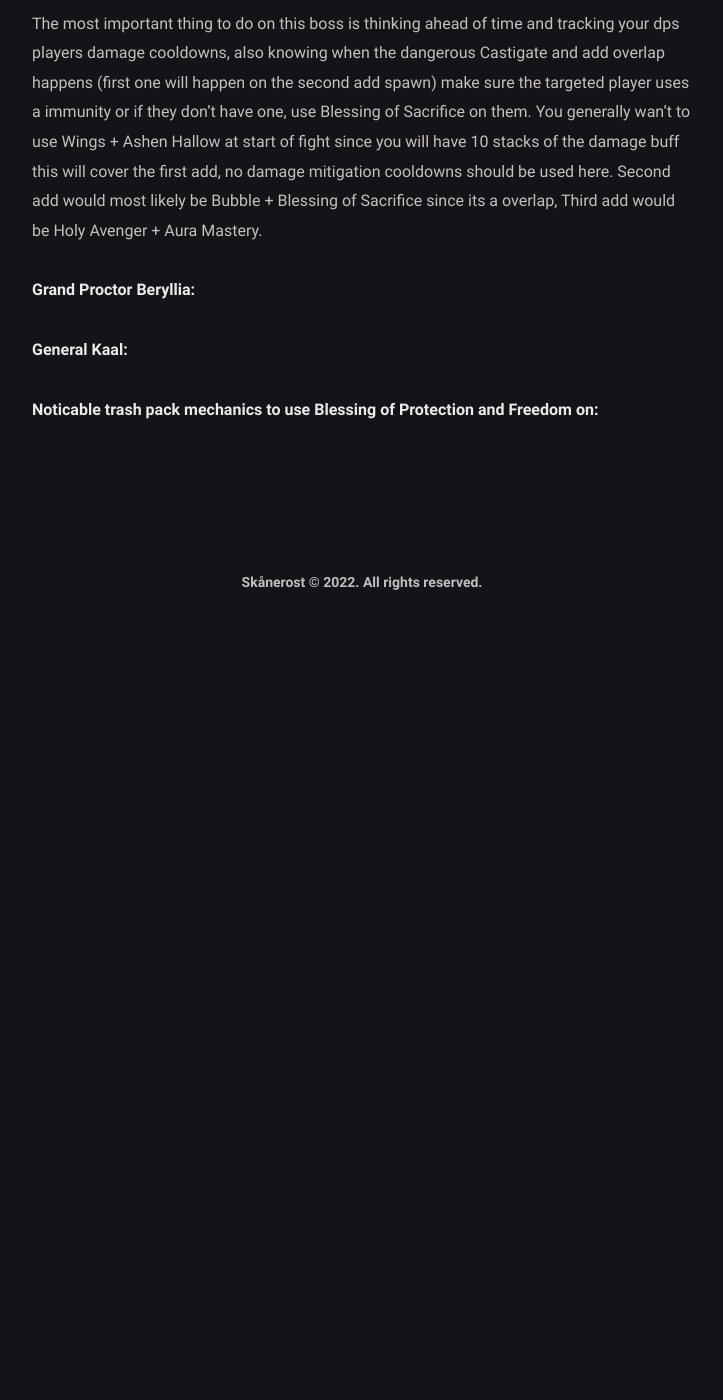
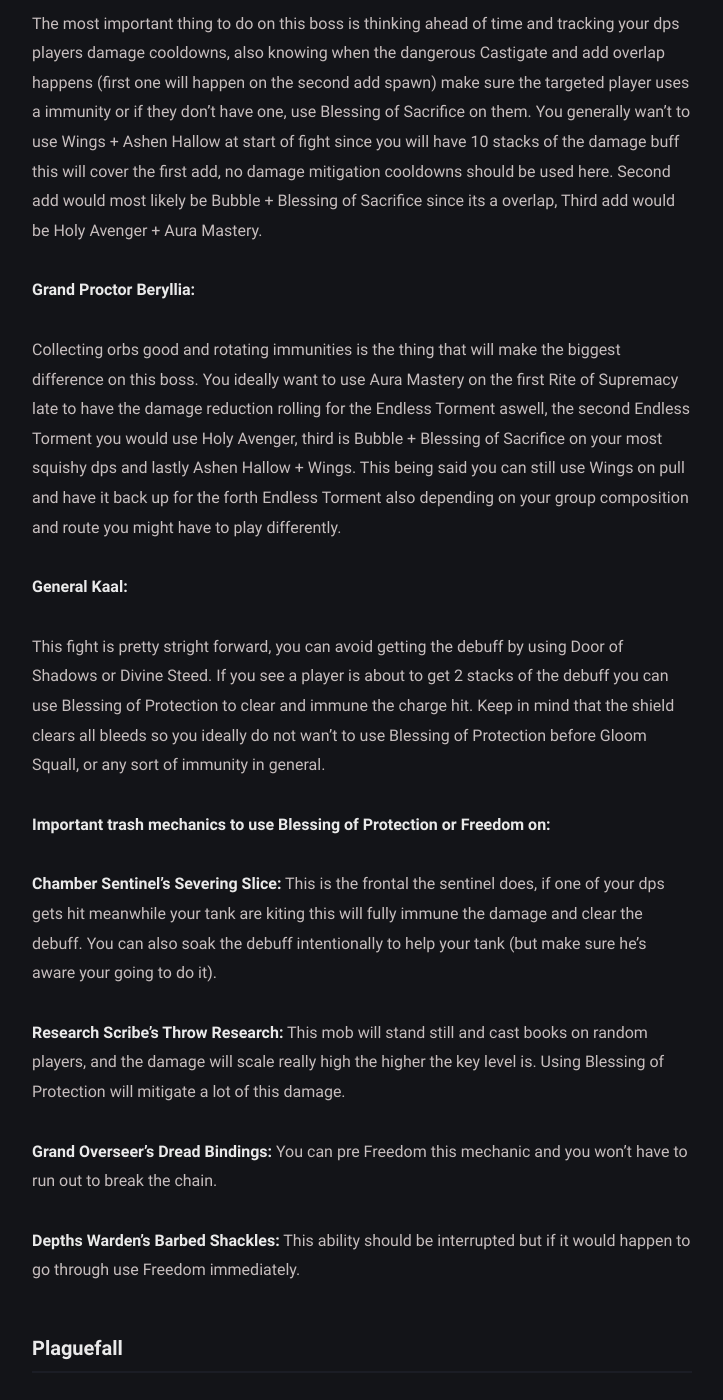
Before and after one commit to BetterThanWowhead/BetterThanWowhead.github.io, a Jekyll site: the page built from pages/M+/cd.md, in a window 1280 px wide and 1400 px high, scrolled down 2105 px. Shown: the whole window, without its empty margins (278-1001 px from the left). Built offline with Jekyll 4.4.1, drawn with Linux system fonts in a browser that asks for light colours; before the commit the page ends 2734 px from its top, so only the background shows below that.

Commit message:
Sanguine depths done

```diff
--- a/pages/M+/cd.md
+++ b/pages/M+/cd.md
@@ -40,6 +40,21 @@ The most important thing to do on this boss is thinking ahead of time and tracki
 
 **Grand Proctor Beryllia:**
 
+Collecting orbs good and rotating immunities is the thing that will make the biggest difference on this boss. You ideally want to use Aura Mastery on the first Rite of Supremacy late to have the damage reduction rolling for the Endless Torment aswell, the second Endless Torment you would use Holy Avenger, third is Bubble + Blessing of Sacrifice on your most squishy dps and lastly Ashen Hallow + Wings. This being said you can still use Wings on pull and have it back up for the forth Endless Torment also depending on your group composition and route you might have to play differently.
+
 **General Kaal:**
 
-**Noticable trash pack mechanics to use Blessing of Protection and Freedom on:**
+This fight is pretty stright forward, you can avoid getting the debuff by using Door of Shadows or Divine Steed. If you see a player is about to get 2 stacks of the debuff you can use Blessing of Protection to clear and immune the charge hit. Keep in mind that the shield clears all bleeds so you ideally do not wan't to use Blessing of Protection before Gloom Squall, or any sort of immunity in general.
+
+**Important trash mechanics to use Blessing of Protection or Freedom on:**
+
+**Chamber Sentinel's Severing Slice:** This is the frontal the sentinel does, if one of your dps gets hit meanwhile your tank are kiting this will fully immune the damage and clear the debuff. You can also soak the debuff intentionally to help your tank (but make sure he's aware your going to do it).
+
+**Research Scribe's Throw Research:** This mob will stand still and cast books on random players, and the damage will scale really high the higher the key level is. Using Blessing of Protection will mitigate a lot of this damage.
+
+**Grand Overseer's Dread Bindings:** You can pre Freedom this mechanic and you won't have to run out to break the chain.
+
+**Depths Warden's Barbed Shackles:** This ability should be interrupted but if it would happen to go through use Freedom immediately.
+
+### **Plaguefall**
+---
```
